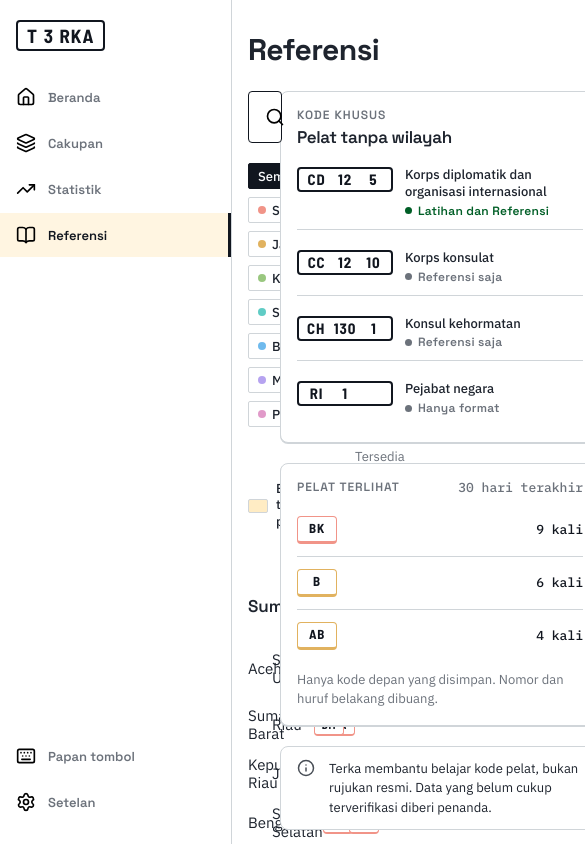
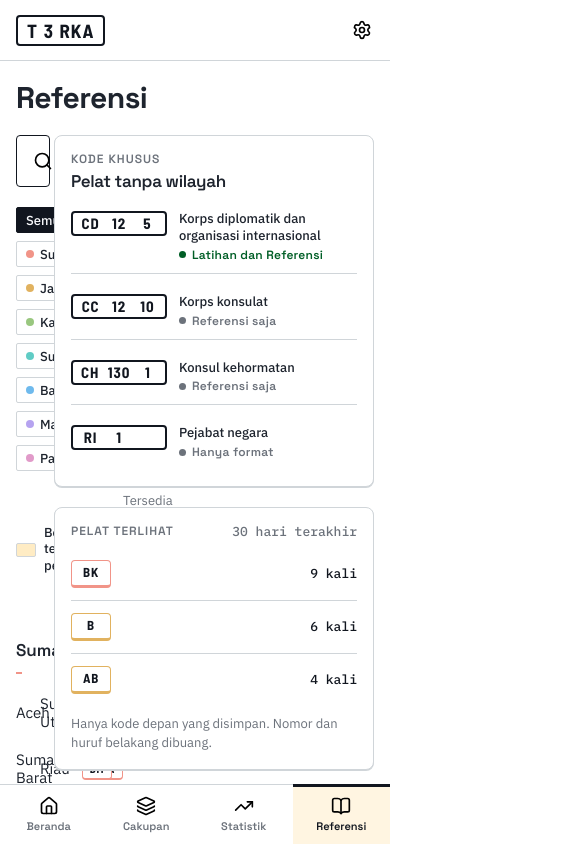
Before and after one commit to dikym/terka, a Next.js app: page /referensi in a window 390 px wide. Shown: the top 844 px of the page, 585 px wide, since content can reach past the window. Built offline with nearby package versions, Linux system fonts and the light colour scheme.

Commit message:
feat(ui): add phone top bar, tab bar and session frame

```diff
--- a/src/components/shell/app-shell.tsx
+++ b/src/components/shell/app-shell.tsx
@@ -3,7 +3,9 @@
 import { usePathname, useRouter } from "next/navigation";
 import { useEffect } from "react";
 import { keyAction } from "@/dummy/keys";
+import { MobileHeader } from "./mobile-header";
 import { Sidebar } from "./sidebar";
+import { TabBar } from "./tab-bar";
 
 export const SEARCH_ID = "referensi-search";
 /** Opening Referensi with this hash puts the cursor in its search box. */
@@ -36,11 +38,16 @@ export function AppShell({ children }: { children: React.ReactNode }) {
 	}, [router, pathname]);
 
 	return (
-		<div className="flex min-h-dvh">
+		<div className="group flex min-h-dvh flex-col lg:flex-row">
 			<Sidebar />
+			<MobileHeader />
 			<div className="flex min-w-0 flex-1 flex-col">
-				<main className="container flex flex-col gap-6 pt-8 pb-10">{children}</main>
+				{/* Phone padding clears the fixed 60 px top bar and tab bar. */}
+				<main className="container flex flex-col gap-5 pt-20 pb-[calc(--spacing(23)+env(safe-area-inset-bottom))] lg:gap-6 lg:pt-8 lg:pb-10">
+					{children}
+				</main>
 			</div>
+			<TabBar />
 		</div>
 	);
 }
--- /dev/null
+++ b/src/components/shell/mobile-header.tsx
@@ -0,0 +1,41 @@
+"use client";
+
+import { usePathname } from "next/navigation";
+import { Link } from "@/components/ui/app-link";
+import { Icon } from "@/components/ui/icon";
+import { Wordmark } from "@/components/ui/plate";
+import { home } from "@/dummy/home";
+
+const ICON_BUTTON =
+	"inline-flex size-11 flex-none cursor-pointer items-center justify-center rounded-sm border border-transparent bg-transparent text-ink-700 focus-visible:-outline-offset-2";
+
+/** Screens whose desktop version shows the sync chip beside the date or title. */
+const SYNC_SCREENS = ["/", "/statistik"];
+
+/**
+ * The phone's top bar on the main tabs. A sub-screen draws its own back-arrow
+ * bar instead, marked `data-topbar`, which hides this one.
+ */
+export function MobileHeader() {
+	const pathname = usePathname();
+	return (
+		<header className="fixed inset-x-0 top-0 z-30 flex min-h-15 items-center justify-between gap-3 border-b border-hairline bg-paper-0 px-4 py-2 group-has-[[data-topbar]]:hidden lg:hidden">
+			<Wordmark />
+			<span className="-mr-2.5 inline-flex items-center">
+				{SYNC_SCREENS.includes(pathname) && (
+					<button
+						type="button"
+						aria-label={home.syncLabel}
+						title={home.syncLabel}
+						className={ICON_BUTTON}
+					>
+						<Icon name="cloud-check" />
+					</button>
+				)}
+				<Link href="/setelan" aria-label="Setelan" title="Setelan" className={ICON_BUTTON}>
+					<Icon name="settings" />
+				</Link>
+			</span>
+		</header>
+	);
+}
--- a/src/components/shell/session-frame.tsx
+++ b/src/components/shell/session-frame.tsx
@@ -2,41 +2,70 @@ import { Icon } from "@/components/ui/icon";
 
 const COLUMN = {
 	preview: "max-w-preview gap-6",
-	question: "max-w-question gap-5"
+	question: "max-w-question gap-5",
+	// A phone sets the summary tighter than the questions.
+	end: "max-w-question gap-4 lg:gap-5"
+};
+
+const MAIN = {
+	// A phone preview fills the screen so its buttons can sit at the bottom.
+	preview: "flex-1 py-6 lg:flex-none lg:pt-10 lg:pb-12",
+	question: "flex-1 pt-4 pb-6 lg:flex-none lg:py-10",
+	end: "flex-1 pt-4 pb-6 lg:flex-none lg:py-10"
 };
 
 /** Chrome-free session layout: a top bar over a centred column. */
 export function SessionFrame({
 	bar,
+	meta,
+	footer,
 	variant = "question",
 	children
 }: {
 	bar: React.ReactNode;
+	/** A phone's bottom action bar; desktop keeps the action inside the column. */
+	footer?: React.ReactNode;
+	/** The bar's second row, which a phone moves to the top of the column. */
+	meta?: React.ReactNode;
 	variant?: keyof typeof COLUMN;
 	children: React.ReactNode;
 }) {
 	return (
 		<div className="flex min-h-dvh flex-col bg-paper-0">
 			{bar}
-			<main
-				className={`flex justify-center bg-paper-0 px-8 ${variant === "preview" ? "pt-10 pb-12" : "py-10"}`}
-			>
-				<div className={`flex w-full min-w-0 flex-col ${COLUMN[variant]}`}>{children}</div>
+			<main className={`flex justify-center bg-paper-0 px-4 lg:px-8 ${MAIN[variant]}`}>
+				<div className={`flex w-full min-w-0 flex-col ${COLUMN[variant]}`}>
+					{meta && <div className="lg:hidden">{meta}</div>}
+					{children}
+				</div>
 			</main>
+			{footer && (
+				<div className="sticky bottom-0 z-30 border-t border-hairline bg-paper-0 px-4 pt-3 pb-[calc(--spacing(4)+env(safe-area-inset-bottom))] lg:hidden">
+					{footer}
+				</div>
+			)}
 		</div>
 	);
 }
 
+const PHONE_BAR = {
+	session: "h-15 gap-2 px-1",
+	preview: "min-h-15 gap-5 px-4 py-2"
+};
+
 export function TopBar({
+	variant = "session",
 	className = "",
 	children
 }: {
+	/** The phone layout: a 60 px session bar, or the preview's padded one. */
+	variant?: keyof typeof PHONE_BAR;
 	className?: string;
 	children: React.ReactNode;
 }) {
 	return (
 		<div
-			className={`flex items-center gap-5 border-b border-hairline bg-paper-0 px-6 py-4 ${className}`}
+			className={`sticky top-0 z-30 flex items-center border-b border-hairline bg-paper-0 lg:static lg:h-auto lg:min-h-0 lg:gap-5 lg:px-6 lg:py-4 ${PHONE_BAR[variant]} ${className}`}
 		>
 			{children}
 		</div>
@@ -45,15 +74,22 @@ export function TopBar({
 
 export function BarButton({
 	icon,
+	phoneIcon,
+	large = false,
 	label,
 	onClick,
 	disabled = false
 }: {
 	icon: "arrow-left" | "undo-2" | "x";
+	/** A different glyph below `lg`: a phone session exits with a cross. */
+	phoneIcon?: "x";
+	/** The phone's 44 px target with a 20 px glyph; desktop keeps 36 px. */
+	large?: boolean;
 	label: string;
 	onClick?: () => void;
 	disabled?: boolean;
 }) {
+	const glyph = large ? "size-5 lg:size-4.5" : "size-4.5";
 	return (
 		<button
 			type="button"
@@ -61,9 +97,14 @@ export function BarButton({
 			title={label}
 			onClick={onClick}
 			disabled={disabled}
-			className="inline-flex size-9 flex-none cursor-pointer items-center justify-center rounded-sm border border-transparent bg-transparent text-ink-700 disabled:cursor-not-allowed disabled:opacity-40"
+			className={`inline-flex flex-none cursor-pointer items-center justify-center rounded-sm border border-transparent bg-transparent text-ink-700 disabled:cursor-not-allowed disabled:opacity-40 ${large ? "size-11 lg:size-9" : "size-9"}`}
 		>
-			<Icon name={icon} size={18} />
+			<Icon
+				name={icon}
+				size={null}
+				className={`${glyph} ${phoneIcon ? "max-lg:hidden" : ""}`}
+			/>
+			{phoneIcon && <Icon name={phoneIcon} size={null} className={`${glyph} lg:hidden`} />}
 		</button>
 	);
 }
--- a/src/components/shell/sidebar.tsx
+++ b/src/components/shell/sidebar.tsx
@@ -5,7 +5,7 @@ import { usePathname } from "next/navigation";
 import { Icon, type IconName } from "@/components/ui/icon";
 import { Wordmark } from "@/components/ui/plate";
 
-const NAV: { href: string; label: string; icon: IconName }[] = [
+export const NAV: { href: string; label: string; icon: IconName }[] = [
 	{ href: "/", label: "Beranda", icon: "house" },
 	{ href: "/cakupan", label: "Cakupan", icon: "layers" },
 	{ href: "/statistik", label: "Statistik", icon: "trending-up" },
@@ -18,7 +18,7 @@ const ITEM =
 const ACTIVE = "border-r-ink-1000 bg-nav-active text-ink-1000";
 const IDLE = "border-r-transparent bg-transparent text-ink-500";
 
-const isActive = (pathname: string, href: string) =>
+export const isActive = (pathname: string, href: string) =>
 	href === "/" ? pathname === "/" : pathname === href || pathname.startsWith(`${href}/`);
 
 export function Sidebar() {
@@ -38,8 +38,9 @@ export function Sidebar() {
 		);
 	};
 	return (
-		<div className="w-58 flex-none border-r border-hairline bg-paper-0">
-			<aside className="sticky top-0 flex h-dvh flex-col justify-between gap-8 px-4 py-5">
+		// Holds the sidebar's width in the layout; the sidebar itself, border included, is fixed.
+		<div className="hidden w-58 flex-none lg:block">
+			<aside className="fixed top-0 flex h-dvh w-58 flex-col justify-between gap-8 border-r border-hairline bg-paper-0 px-4 py-5">
 				<div className="flex flex-col gap-6">
 					<Wordmark />
 					<nav className="flex flex-col gap-0.5">
--- /dev/null
+++ b/src/components/shell/tab-bar.tsx
@@ -0,0 +1,30 @@
+"use client";
+
+import { usePathname } from "next/navigation";
+import { Link } from "@/components/ui/app-link";
+import { Icon } from "@/components/ui/icon";
+import { isActive, NAV } from "./sidebar";
+
+/** The phone's bottom navigation: the sidebar's four main tabs. */
+export function TabBar() {
+	const pathname = usePathname();
+	return (
+		<nav className="fixed inset-x-0 bottom-0 z-30 grid grid-cols-4 border-t border-hairline bg-paper-0 pb-[env(safe-area-inset-bottom)] lg:hidden">
+			{NAV.map(({ href, label, icon }) => {
+				const active = isActive(pathname, href);
+				return (
+					<Link
+						key={href}
+						href={href}
+						aria-current={active ? "page" : undefined}
+						// The 3 px top border sits over the bar's hairline.
+						className={`-mt-px flex min-h-15 flex-col items-center justify-center gap-[5px] border-t-3 pt-2 pb-3 font-display text-micro leading-none font-semibold focus-visible:-outline-offset-2 ${active ? "border-t-ink-1000 bg-nav-active text-ink-1000" : "border-t-transparent text-ink-500"}`}
+					>
+						<Icon name={icon} />
+						<span>{label}</span>
+					</Link>
+				);
+			})}
+		</nav>
+	);
+}
```
